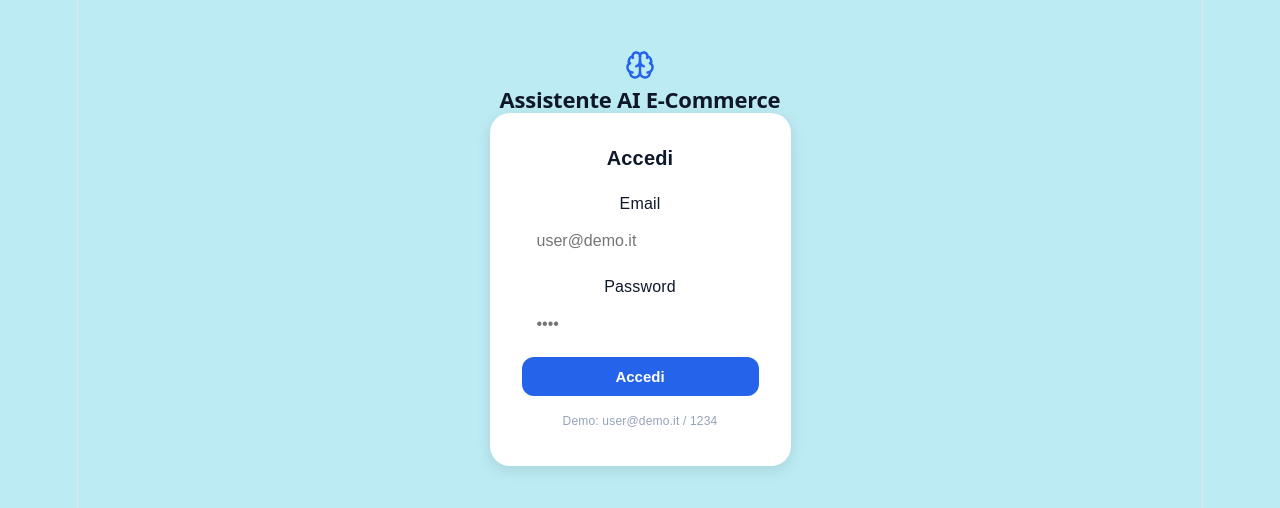
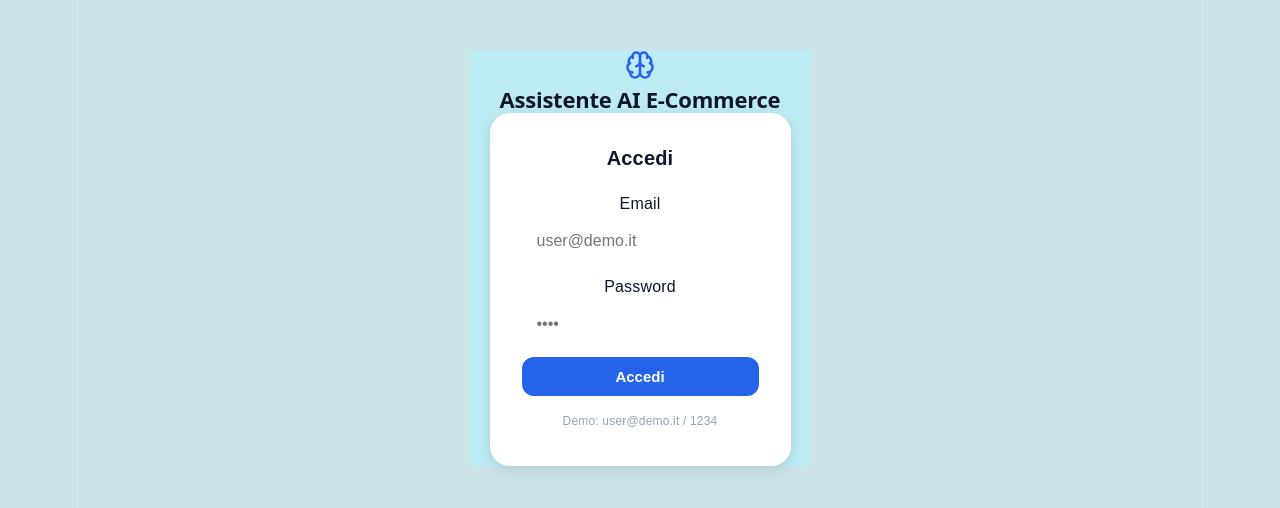
Before and after one commit to GuzZ07-py/Chat_Bot-OrdiniDB, a React (Vite) app in the folder frontend/: page / in a window 1280 px wide. Shown: the top 508 px of the page. Built offline with nearby package versions, Linux system fonts and the light colour scheme.

Commit message:
modifica colore sfondo

```diff
--- a/frontend/src/App.css
+++ b/frontend/src/App.css
@@ -217,6 +217,6 @@
 
 body {
   margin: 0;
-  background-color: #bcebf3;
+  background-color: #cbe3e7;
   min-height: 100vh;
 }
```
